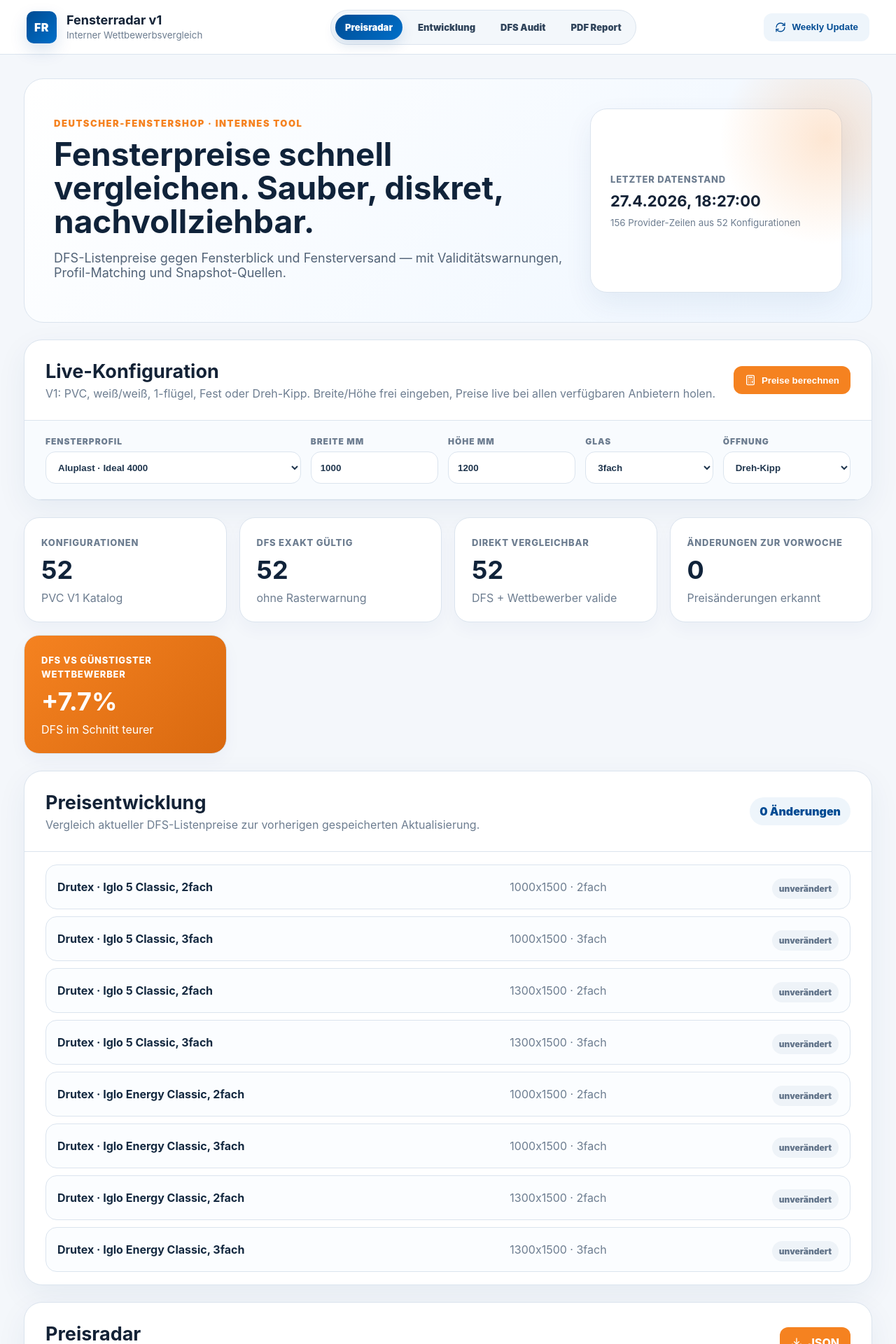
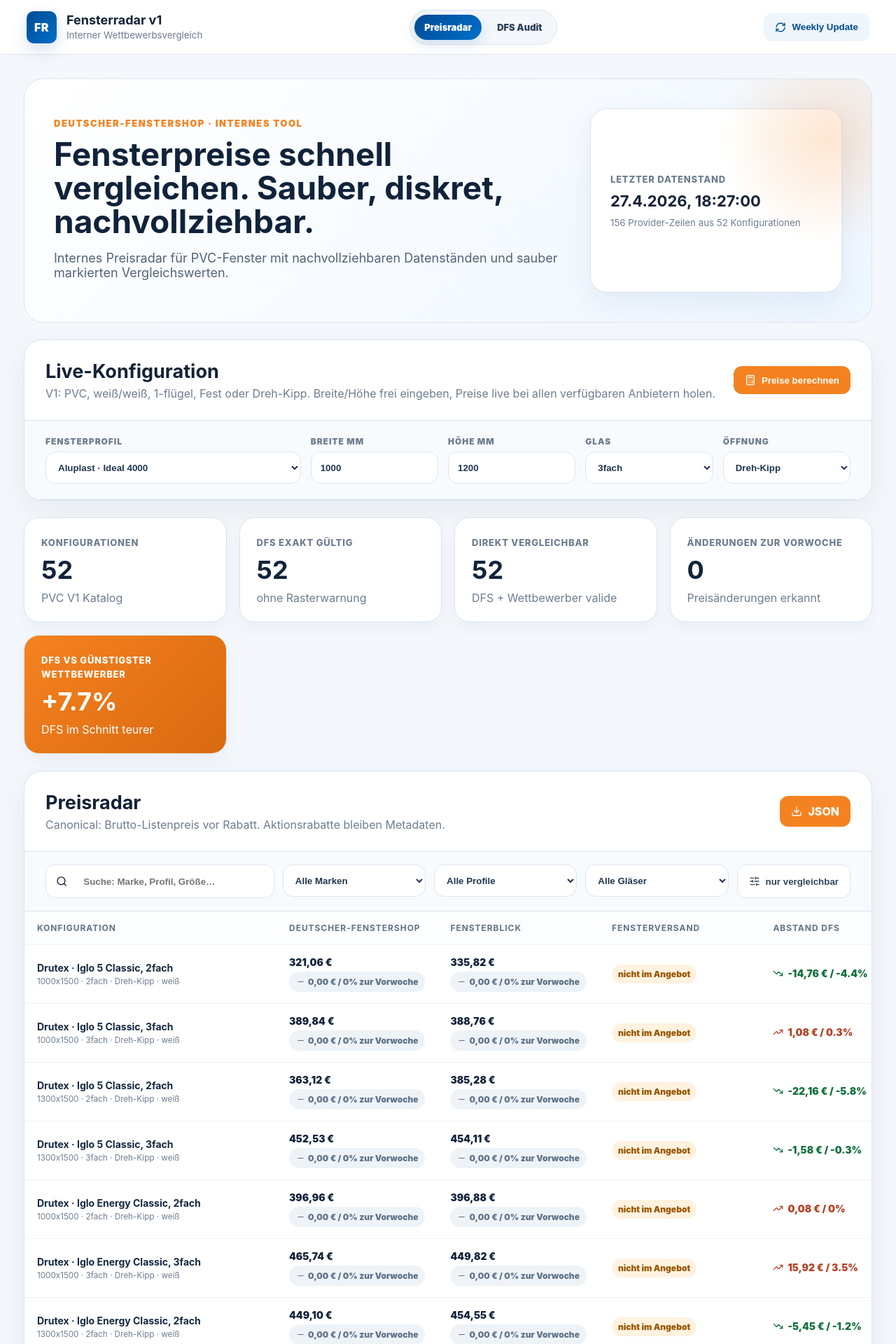
Before and after one commit to Ricky-Claw/fenster-price-radar, a React (Vite) app: page / in a window 1280 px wide. Shown: the top 1920 px of the page at 70% size. Built offline with nearby package versions, Linux system fonts and the light colour scheme.

Commit message:
chore: simplify audit nav and move trends

```diff
--- a/src/App.jsx
+++ b/src/App.jsx
@@ -92,7 +92,7 @@
   return <>
     <header className="topbar">
       <div className="brandmark"><span className="cube">FR</span><div><b>Fensterradar v1</b><small>Interner Wettbewerbsvergleich</small></div></div>
-      <nav className="topnav"><a href="#radar" className="active">Preisradar</a><a href="#entwicklung">Entwicklung</a><a href="/reports/mapping-audit.html" target="_blank" rel="noreferrer">DFS Audit</a><a href="/reports/fensterradar-mapping-audit.pdf" target="_blank" rel="noreferrer">PDF Report</a></nav>
+      <nav className="topnav"><a href="#radar" className="active">Preisradar</a><a href="/reports/mapping-audit.html" target="_blank" rel="noreferrer">DFS Audit</a></nav>
       <button className="ghost"><RefreshCw size={16}/> Weekly Update</button>
     </header>
 
@@ -101,7 +101,7 @@
         <div>
           <p className="eyebrow">Deutscher-Fenstershop · internes Tool</p>
           <h1>Fensterpreise schnell vergleichen. Sauber, diskret, nachvollziehbar.</h1>
-          <p className="lead">DFS-Listenpreise gegen Fensterblick und Fensterversand — mit Validitätswarnungen, Profil-Matching und Snapshot-Quellen.</p>
+          <p className="lead">Internes Preisradar für PVC-Fenster mit nachvollziehbaren Datenständen und sauber markierten Vergleichswerten.</p>
         </div>
         <div className="heroCard">
           <span>Letzter Datenstand</span>
@@ -136,17 +136,6 @@
         <div className={cls('card','spread',stats.avgClass)}><small>DFS vs günstigster Wettbewerber</small><b>{stats.avg>0?'+':''}{stats.avg.toFixed(1)}%</b><span>{stats.avg<=0?'DFS im Schnitt günstiger/gleich':'DFS im Schnitt teurer'}</span></div>
       </section>
 
-      <section className="panel trendPanel" id="entwicklung">
-        <div className="panelHead">
-          <div><h2>Preisentwicklung</h2><p>Vergleich aktueller DFS-Listenpreise zur vorherigen gespeicherten Aktualisierung.</p></div>
-          <span className="historyBadge">{stats.changed} Änderungen</span>
-        </div>
-        <div className="trendList">
-          {data.filter(r=>r.weeklyChange?.dfs).slice(0,8).map(r=><div className="trendRow" key={r.key}><b>{r.brand} · {r.profile}</b><span>{r.size} · {r.glazing}</span>{changeLabel(r)}</div>)}
-          {!data.some(r=>r.weeklyChange?.dfs) && <p className="emptyTrend">Noch kein Vorwochen-Snapshot vorhanden. Ab der nächsten wöchentlichen Aktualisierung erscheinen hier Preisänderungen.</p>}
-        </div>
-      </section>
-
       <section className="panel" id="radar">
         <div className="panelHead">
           <div><h2>Preisradar</h2><p>Canonical: Brutto-Listenpreis vor Rabatt. Aktionsrabatte bleiben Metadaten.</p></div>
@@ -170,6 +159,17 @@
           </tr>)}
         </tbody></table></div>
       </section>
+
+      <details className="panel trendPanel" id="entwicklung">
+        <summary className="panelHead trendSummary">
+          <div><h2>Preisentwicklung</h2><p>Vergleich aktueller DFS-Listenpreise zur vorherigen gespeicherten Aktualisierung.</p></div>
+          <span className="historyBadge">{stats.changed} Änderungen</span>
+        </summary>
+        <div className="trendList">
+          {data.filter(r=>r.weeklyChange?.dfs).slice(0,8).map(r=><div className="trendRow" key={r.key}><b>{r.brand} · {r.profile}</b><span>{r.size} · {r.glazing}</span>{changeLabel(r)}</div>)}
+          {!data.some(r=>r.weeklyChange?.dfs) && <p className="emptyTrend">Noch kein Vorwochen-Snapshot vorhanden. Ab der nächsten wöchentlichen Aktualisierung erscheinen hier Preisänderungen.</p>}
+        </div>
+      </details>
     </main>
 
     {active && <aside className="drawer" onClick={()=>setActive(null)}><div onClick={e=>e.stopPropagation()}><button className="x" onClick={()=>setActive(null)}>×</button><h3>{active.brand} · {active.profile}</h3><p>{active.size} · {active.glazing} · {active.opening} · {active.color}</p>{providers.map(([id,name])=>{const p=active.providers[id]; return <section key={id} className="providerBox"><b>{name}</b>{p?<><span>{eur(p.listTotal)}</span><small>Status: {p.status} · valid: {String(p.valid)}</small>{p.warnings?.length?<em>{p.warnings.join(', ')}</em>:null}{p.reason?<em>{p.reason === 'nicht_im_angebot' || p.reason === 'No equivalent PVC profile in Fensterversand mapping' || p.reason === 'No profile alias match' ? 'Dieses Profil wird von diesem Anbieter nicht angeboten.' : p.reason}</em>:null}</>:<small>nicht vorhanden</small>}</section>})}</div></aside>}
```
Also changed, not shown: 1 other file (tests, documents, lock files or other folders).
